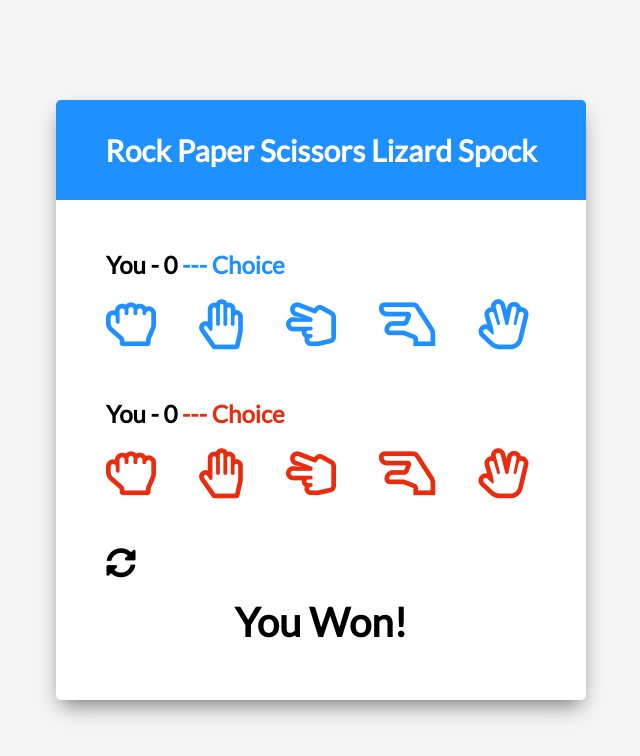
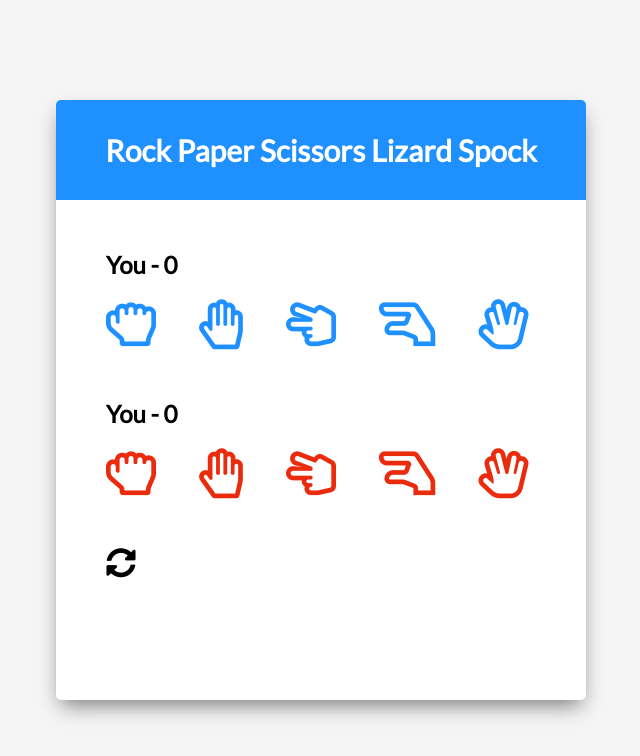
Before and after one commit to rigole/Spock-Rock-Game, a plain HTML site: page index.html in a window 1280 px wide. Shown: the whole page, without its empty margins (319-959 px from the left). Drawn offline with Linux system fonts and the light colour scheme.

Commit message:
reset functionality

```diff
--- a/index.html
+++ b/index.html
@@ -16,7 +16,7 @@
         </div>
         <!-- Player Container -->
         <div class="player-container" id="player">
-            <h2>You - <span id="playerScore">0</span><span class="choice" id="playerChoice"> --- Choice </span></h2>
+            <h2>You - <span id="playerScore"></span><span class="choice" id="playerChoice"></span></h2>
             <i class="far fa-hand-rock" title="Rock" id="playerRock" onclick="select('rock')"></i>
             <i class="far fa-hand-paper " title="Paper" id="playerPaper" onclick="select('paper')"></i>
             <i class="far fa-hand-scissors" title="Scissors" id="playerScissors" onclick="select('scissors')"></i>
@@ -26,7 +26,7 @@
 
         <!-- computer Container -->
         <div class="player-container" id="computer">
-            <h2>You - <span id="computerScore">0</span><span class="choice" id="computerChoice"> --- Choice </span></h2>
+            <h2>You - <span id="computerScore"></span><span class="choice" id="computerChoice"> </span></h2>
             <i class="far fa-hand-rock" title="Rock" id="computerRock"></i>
             <i class="far fa-hand-paper" title="Paper" id="computerPaper"></i>
             <i class="far fa-hand-scissors" title="Scissors" id="computerScissors"></i>
@@ -35,10 +35,10 @@
         </div>
 
         <!-- Reset Icon -->
-        <i class="fas fa-sync-alt reset-icon" title="Reset"></i>
+        <i class="fas fa-sync-alt reset-icon" title="Reset" onclick="resetAll()"></i>
         <!-- Results Text -->
         <div class="result-container">
-            <h3 class="result-text" id="resultText"> You Won!</h3>
+            <h3 class="result-text" id="resultText"> </h3>
         </div>
     </div>
 
--- a/script.js
+++ b/script.js
@@ -38,6 +38,17 @@ function resetSelected() {
     });
 }
 
+ // Reset Score & playerChoice/computerChoice
+function resetAll() {
+    playerScoreNumber = 0;
+    computerScoreNumber = 0;
+    playerScoreEl.textContent = playerScoreNumber;
+    computerScoreEl.textContent = computerScoreNumber;
+    playerChoiceEl.textContent = '';
+    computerChoiceEl.textContent = '';
+    resultText.textContent = '';
+    resetSelected();
+}
 
 function computerRandomChoice() {
   const computerChoiceNumber = Math.random();
@@ -140,3 +151,6 @@ function select(playerChoice) {
     }
 
 }
+
+// On startup, set initial values
+resetAll();
```
